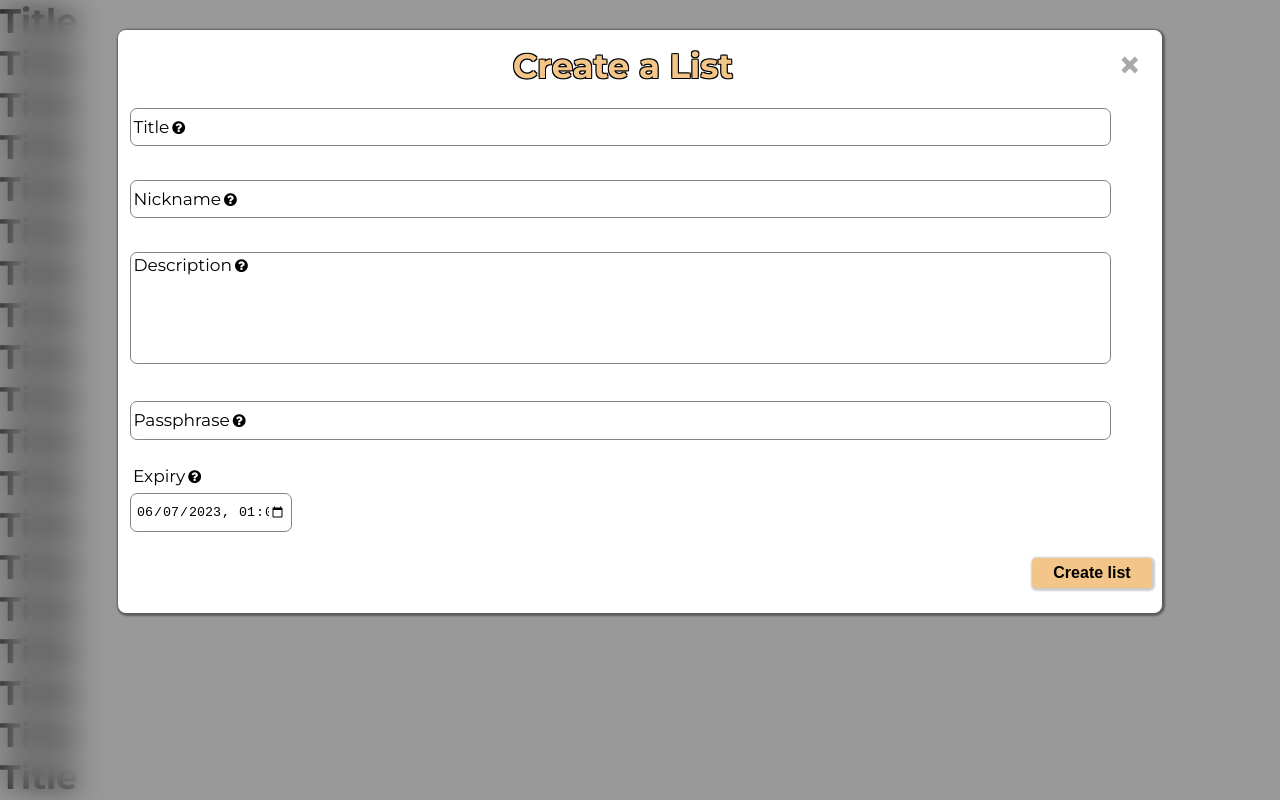
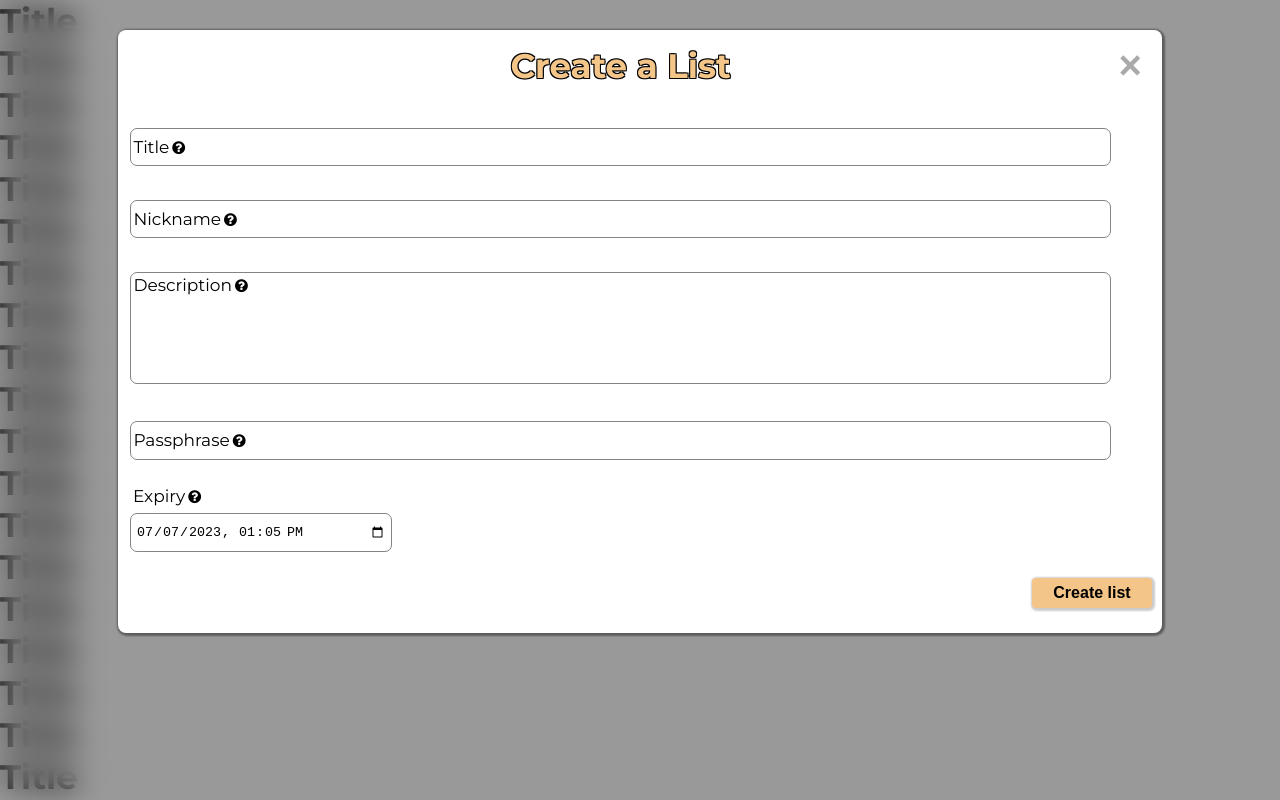
Before and after one commit to amieldelatorre/superlist, a React (Vite) app in the folder frontend/: page / in a window 1280 px wide. Both pictures are taken after a click on the button "Create list". Built offline with nearby package versions, Linux system fonts and the light colour scheme; no server answers.

Commit message:
working error notif updating state

```diff
--- a/frontend/src/App.tsx
+++ b/frontend/src/App.tsx
@@ -4,10 +4,6 @@ import { Home } from "./pages/Home"
 import { NotFound } from "./pages/NotFound"
 
 function App() {
-  fetch("http://localhost:8080/health")
-  .then(res => res.text())
-  .then(console.log)
-
   return (
     <div className="main-wrapper">
       <Routes>
--- a/frontend/src/components/CreateListModal.tsx
+++ b/frontend/src/components/CreateListModal.tsx
@@ -1,4 +1,4 @@
-import { FC, ChangeEvent, useState, useEffect, useCallback } from "react";
+import { FC, ChangeEvent, useState, useEffect, useCallback, ReactElement } from "react";
 
 interface CreateListModalProps {
   showModal: boolean;
@@ -11,10 +11,12 @@ type FormData = {
   description: string;
   passphrase: string;
   expiry: Date;
+  errors: { [key: string]: string };
 };
 
+
 export const CreateListModal: FC<CreateListModalProps> = ({showModal, toggleShowModal}: CreateListModalProps) => {
-  const [formData, setFormData] = useState<FormData>({createdBy: "", title: "", description: "", passphrase: "", expiry: new Date(Date.now() + (3600 * 1000 * 24))});
+  const [formData, setFormData] = useState<FormData>({createdBy: "", title: "", description: "", passphrase: "", expiry: new Date(Date.now() + (3600 * 1000 * 24)), errors: {}});
 
   const handleEscKey = useCallback((e: KeyboardEvent) => {
     if (e.key === "Escape") {
@@ -27,10 +29,43 @@ export const CreateListModal: FC<CreateListModalProps> = ({showModal, toggleShow
   });
 
   const createListFormSubmit = (e: React.FormEvent) => {
-    console.log(formData);
     e.preventDefault()
-    toggleShowModal();
+    formData.errors = {}; // Reset errors
+
+    validateCreateForm();
+    let numErrors = Object.keys(formData.errors).length;
+    console.log(numErrors)
+
+    if (numErrors == 0) {
+      fetch("http://localhost:8080/health")
+      .then(res => res.text())
+      .then(console.log)
+
+      // toggleShowModal();
+    }
+    // console.log(validatedFormData);
   };
+
+  const validateCreateForm = () => {
+    let curDate = new Date();
+    let minDate = new Date(curDate.getTime() + 30 * 60000); // Minimum 30 minutes
+    let maxDate = new Date(curDate.getTime() + 30 * 86400000); // Maximum 30 days
+    let errors: { [key: string]: string } = {};
+
+    if (formData.passphrase.length < 8) errors["Passphrase"] = "must be at least 8 characters long";
+    if (formData.title.length < 1) errors["Title"] = "cannot be empty";
+    if (formData.createdBy.length < 1) errors["Nickname"] = "cannot be empty";
+    if (formData.expiry < minDate || formData.expiry > maxDate) errors["Expiry"] = "must be greater than 30 minutes and less than 30 days";
+
+    setFormData({
+      errors: errors,
+      passphrase: formData.passphrase,
+      createdBy: formData.createdBy,
+      description: formData.description,
+      title: formData.title,
+      expiry: formData.expiry
+    })
+  }
 
   const handleInputChange = (e: ChangeEvent<HTMLInputElement>) => {
     handleFormChange(e.currentTarget.id, e.currentTarget.value);
@@ -52,11 +87,24 @@ export const CreateListModal: FC<CreateListModalProps> = ({showModal, toggleShow
 
   const dateToDateTimeLocalString = (date: Date): string => {
     const year = date.getFullYear().toString();
-    const month = date.getMonth() < 10 ? `0${date.getMonth()}`: date.getMonth();
+    const month = date.getMonth() < 10 ? `0${date.getMonth() + 1}`: date.getMonth() + 1;
     const day = date.getDate() < 10 ? `0${date.getDate()}`: date.getDate();
 
 
     return [year, month, day].join('-') + "T" + date.toTimeString().slice(0, 5);
+  }
+
+  const getErrors = (): ReactElement => {
+    return (
+      <div className="form-errors">
+        {
+          Object.entries(formData.errors)
+            .map( ([key, value]) =>
+              <li className="red-text form-errors-text" key={key}><em>{key}: {value}</em></li>
+            )
+        }
+      </div>
+    )
   }
 
   return (
@@ -67,9 +115,12 @@ export const CreateListModal: FC<CreateListModalProps> = ({showModal, toggleShow
             <div className="create-list-modal-content" onClick={e => {e.stopPropagation();}}>
               <div className="form-header">
                 <h1 className="form-title">Create a List</h1>
-                <span className="close-button" onClick={toggleShowModal}>&times;</span>
+                <button className="close-button" onClick={toggleShowModal}>&times;</button>
               </div>
+
               <form className="create-list-form" onSubmit={createListFormSubmit}>
+                {getErrors()}
+
                 <div className="form-field text-field-wrap">
                   <input type="text" id="title" value={formData.title} onChange={handleInputChange} required/>
                   <label htmlFor="title">
--- a/frontend/src/css/create-form.css
+++ b/frontend/src/css/create-form.css
@@ -29,6 +29,9 @@
   float: right;
   cursor: pointer;
   padding-right: 1%;
+  background: white;
+  border: none;
+  box-shadow: none;
 }
 
 .create-list-modal-content .form-header {
@@ -47,9 +50,16 @@
      1px 1px 0 #000;
 }
 
-
 form.create-list-form {
   margin-top: 10px;
+}
+
+form.create-list-form .form-errors {
+  margin-bottom: 20px;
+}
+
+form.create-list-form .form-errors-text {
+  list-style-type: none;
 }
 
 form.create-list-form .form-field {
@@ -70,7 +80,7 @@ form.create-list-form input, form textarea {
 }
 
 form.create-list-form input[type=datetime-local] {
-  width: 150px
+  width: 250px
 }
 
 form.create-list-form input, form textarea, label {
```
Also changed, not shown: frontend/src/css/default.css (line endings or trailing spaces).
